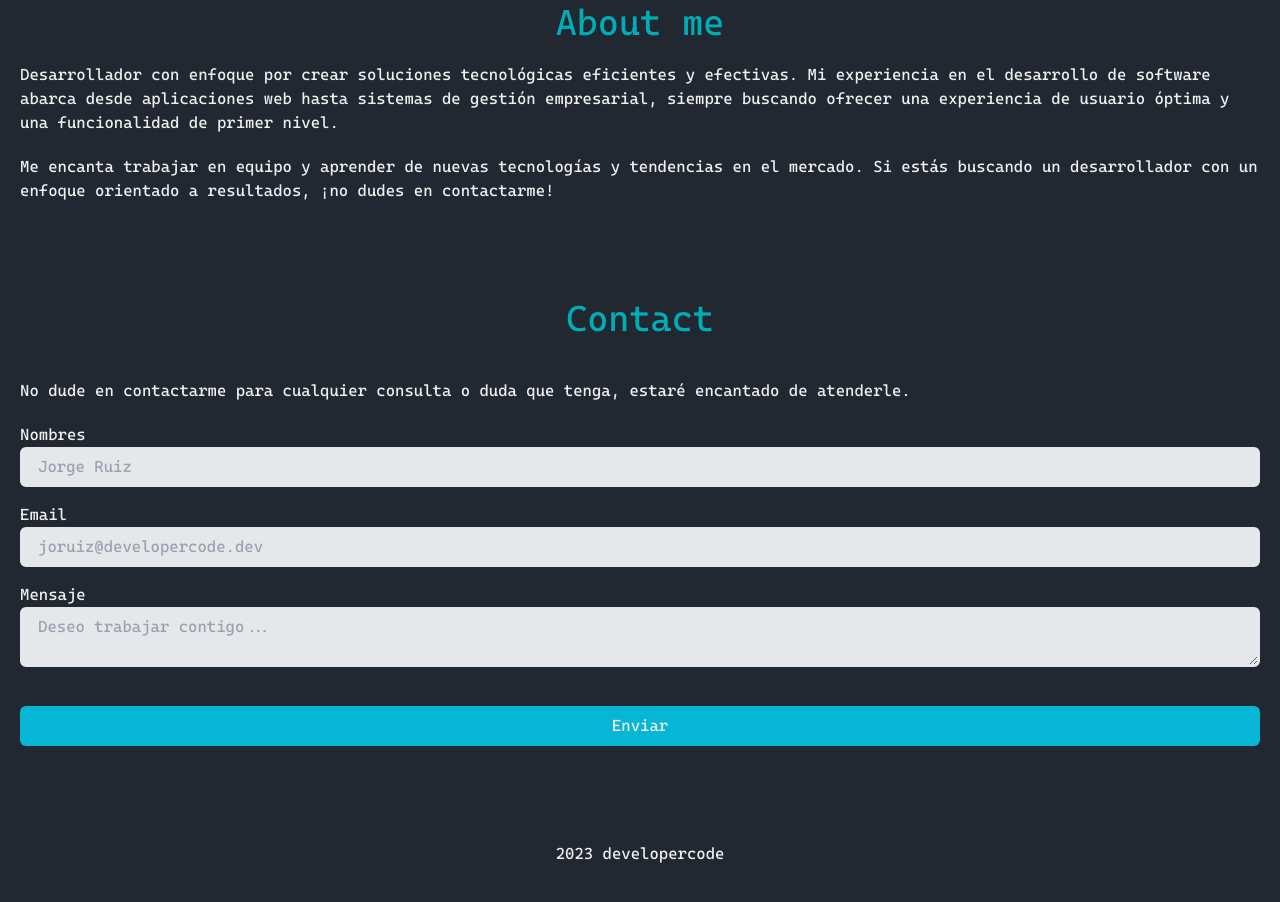
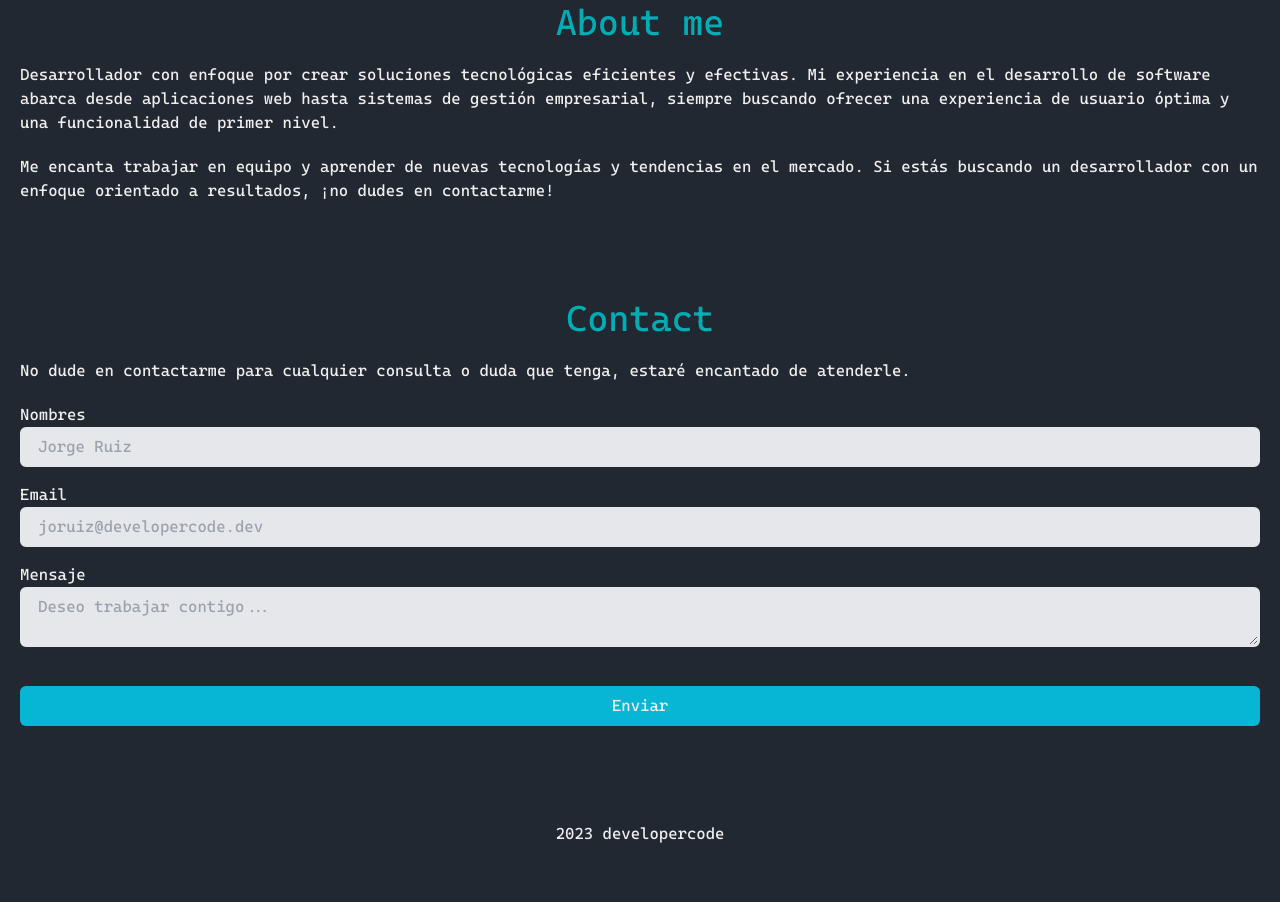
Before and after one commit to joruizdev/developercode, an Astro site: page / in a window 1280 px wide. Shown: the part 4453-5355 px from the top of the page. Built offline with nearby package versions, Linux system fonts and the light colour scheme; Astro itself is replaced by a stand-in of ours.

Commit message:
fiz padding paragraph

```diff
--- a/src/components/section/contact.astro
+++ b/src/components/section/contact.astro
@@ -3,7 +3,7 @@ import ContactForm from '../ContactForm.jsx'
 ---
 <section class="bg-center pb-24">
     <h2 id="contact" class="text-center text-4xl text-primary pb-5">Contact</h2>
-    <p class="text-[#EEEEEE] p-5">
+    <p class="text-[#EEEEEE] px-5 pb-5">
         No dude en contactarme para cualquier consulta o duda que tenga, estaré encantado de atenderle.
     </p>
     <ContactForm />
```
